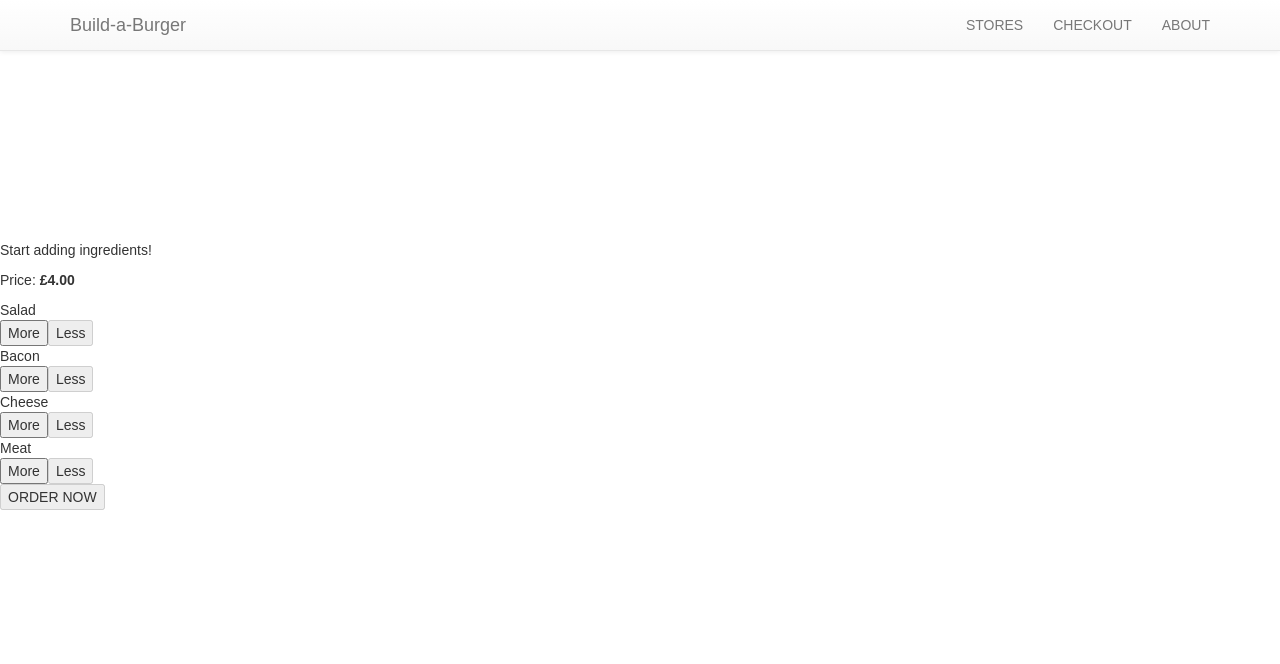
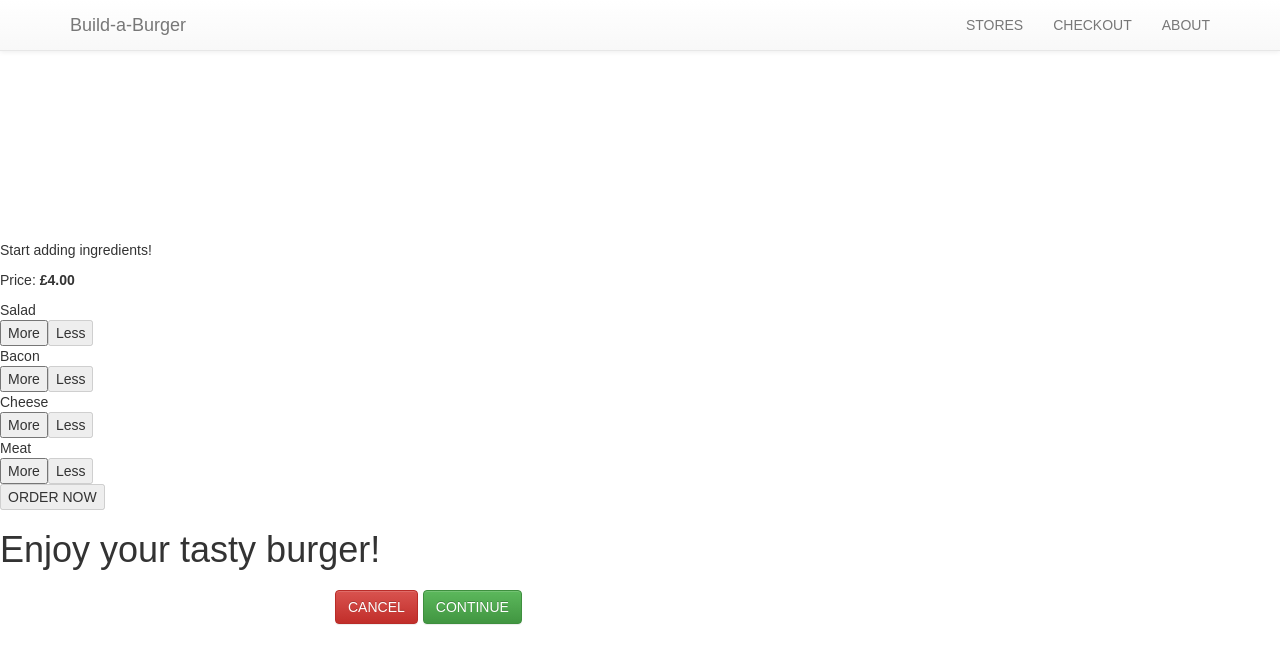
Before and after one commit to seabasshoang/build-a-burger, a React app: page /checkout in a window 1280 px wide. Shown: the top 664 px of the page. Built offline with nearby package versions, Linux system fonts and the light colour scheme.

Commit message:
created checkout component

```diff
--- a/src/App.js
+++ b/src/App.js
@@ -5,7 +5,7 @@ import React, { Component } from 'react';
 import './App.css';
 import NavigationBar from './components/Navigation/NavigationBar/NavigationBar';
 import BurgerBuilder from './containers/BurgerBuilder/BurgerBuilder';
-
+import Checkout from './containers/Checkout/Checkout';
 
 class App extends Component {
   render() {
@@ -14,6 +14,7 @@ class App extends Component {
         <div className="Content">
           <NavigationBar/>
           <BurgerBuilder/>
+          <Checkout/>
         </div>
 
     );
--- a/src/components/Burger/OrderSummary/OrderSummary.js
+++ b/src/components/Burger/OrderSummary/OrderSummary.js
@@ -19,7 +19,7 @@ const orderSummary = (props) => {
             </ul>
             <p><strong>Total Price: £{props.price.toFixed(2)}</strong></p>
 
-            <ButtonToolbar>
+            <ButtonToolbar >
                 <Button
                     bsStyle="danger"
                     onClick={props.modalClosed}>RETURN TO BURGER BUILDER</Button>
--- /dev/null
+++ b/src/components/Order/CheckoutSummary/CheckoutSummary.css
@@ -0,0 +1,11 @@
+.checkoutSummary {
+    text-align: center;
+    width: 80%;
+    margin: auto;
+}
+
+@media (min-width: 600px) {
+    .checkoutSummary {
+        width: 500px;
+    }
+}
--- /dev/null
+++ b/src/components/Order/CheckoutSummary/CheckoutSummary.js
@@ -0,0 +1,26 @@
+import React from 'react';
+import { Button, ButtonToolbar } from 'react-bootstrap';
+
+import Burger from '../../Burger/Burger';
+import './CheckoutSummary.css';
+
+const checkoutSummary = (props) => {
+    return (
+        <div className="checkoutSummary">
+            <h1>Enjoy your tasty burger!</h1>
+            <div style={{width: '100%', margin: 'auto'}}>
+                <Burger ingredients={props.ingredients}/>
+            </div>
+                <ButtonToolbar style={{width: '50%', padding: '10px', margin: 'auto'}} >
+                    <Button
+                    bsStyle="danger"
+                    >CANCEL</Button>
+                    <Button
+                    bsStyle="success"
+                    >CONTINUE</Button>
+                </ButtonToolbar>
+        </div>
+    );
+}
+
+export default checkoutSummary;
--- /dev/null
+++ b/src/containers/Checkout/Checkout.js
@@ -0,0 +1,24 @@
+import React, { Component } from 'react';
+
+import CheckoutSummary from '../../components/Order/CheckoutSummary/CheckoutSummary';
+
+class Checkout extends Component {
+    state= {
+        ingredients: {
+            salad: 1,
+            meat: 1,
+            cheese: 1,
+            bacon: 1,
+        }
+    }
+
+    render () {
+        return (
+            <div>
+            <CheckoutSummary ingredients={this.state.ingredients}/>
+            </div>
+         );
+    }
+}
+
+export default Checkout;
```
